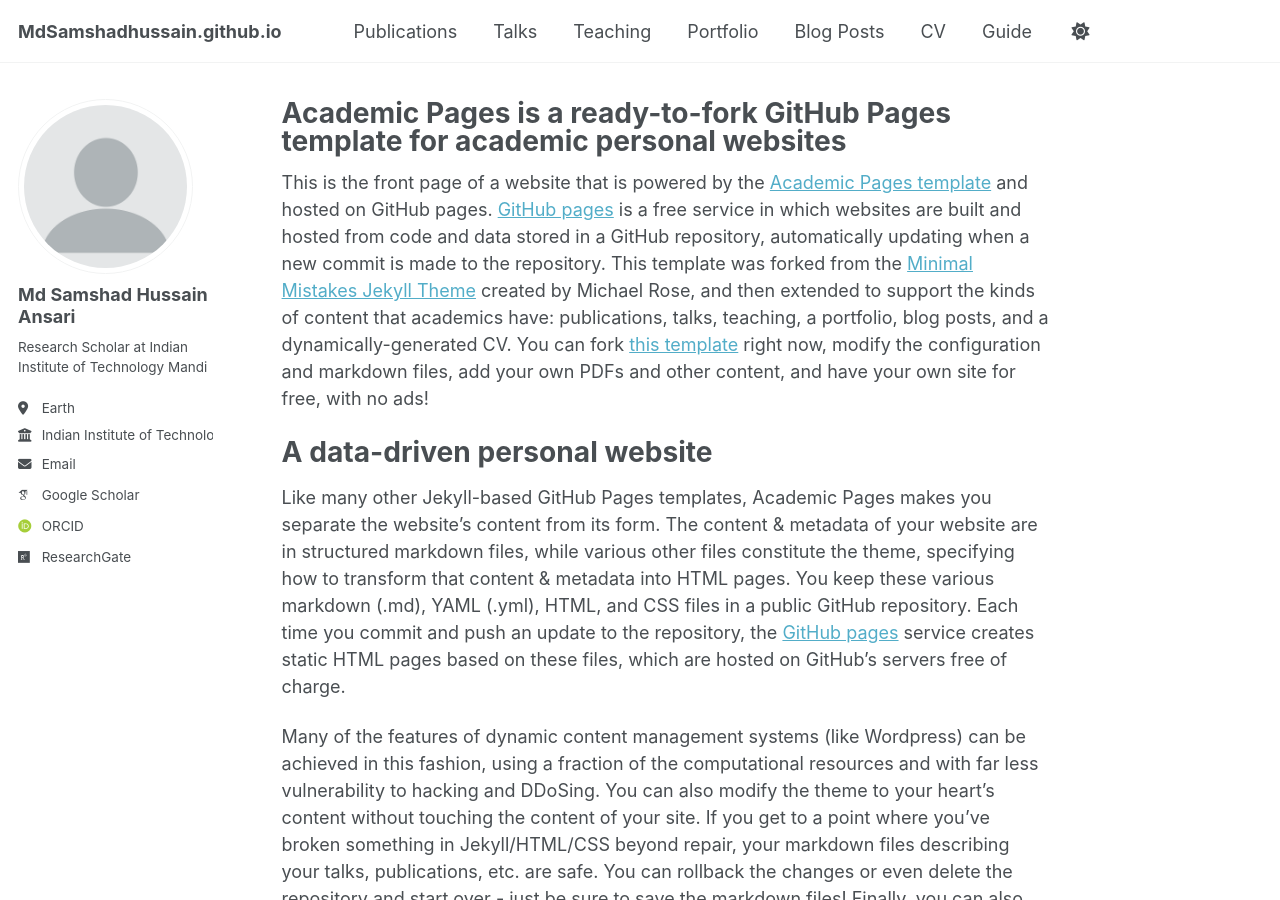
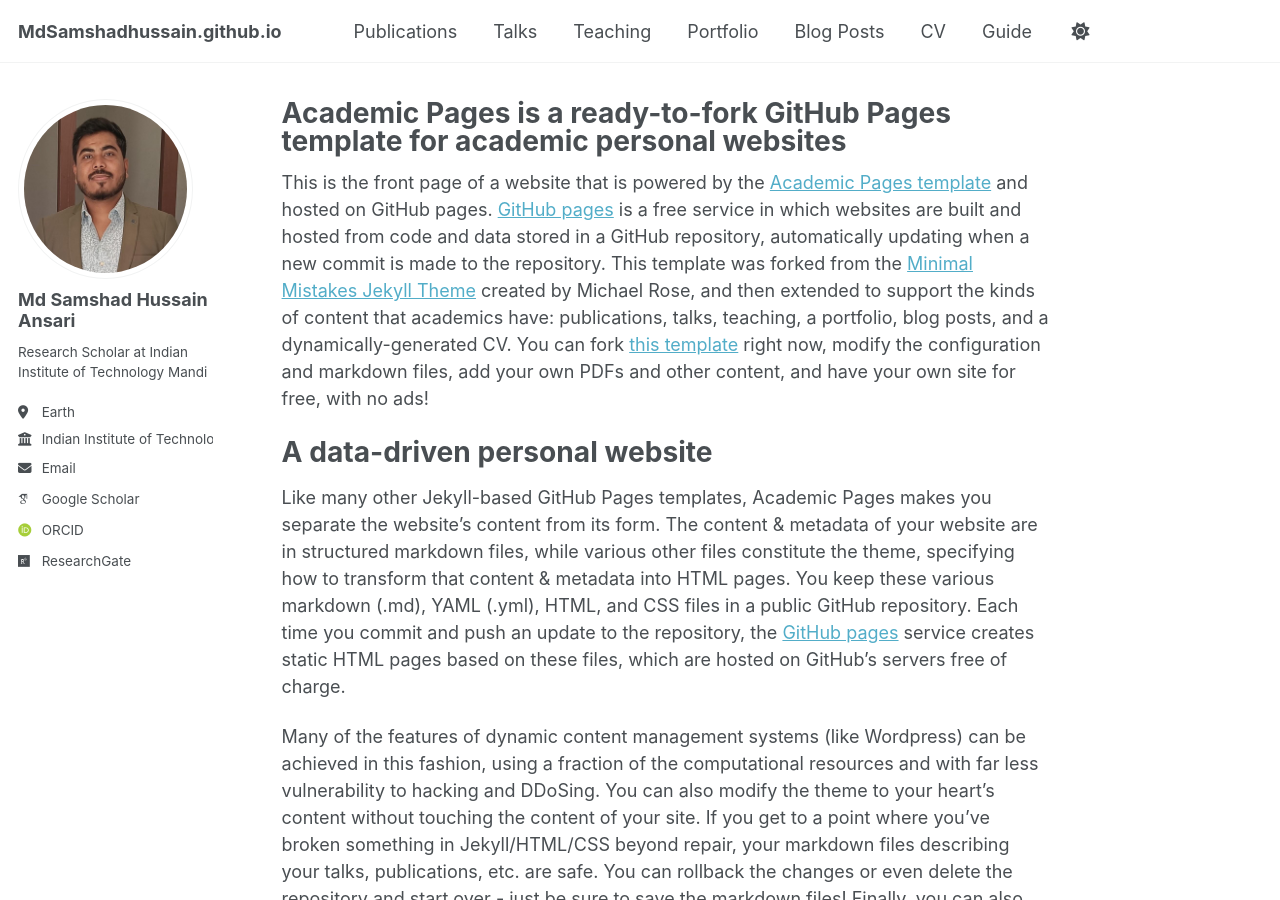
Before and after one commit to MdSamshadhussain/MdSamshadhussain.github.io, a Jekyll site: the page built from _pages/about.md, in a window 1280 px wide and 900 px high. Built offline with Jekyll 4.4.1, drawn with Linux system fonts in a browser that asks for light colours; some web fonts are replaced.

Commit message:
Update _config.yml

```diff
--- a/_config.yml
+++ b/_config.yml
@@ -22,7 +22,7 @@ repository               : "MdSamshadhussain/MdSamshadhussain.github.io"
 #               Additional customization can be done by editing /_includes/author-profile.html
 author:
   # Biographic information
-  avatar           : "profile.png"
+  avatar           : "MdSam.png"
   name             : "Md Samshad Hussain Ansari"
   pronouns         : # example: "she/her"
   bio              : "Research Scholar at Indian Institute of Technology Mandi"
```
